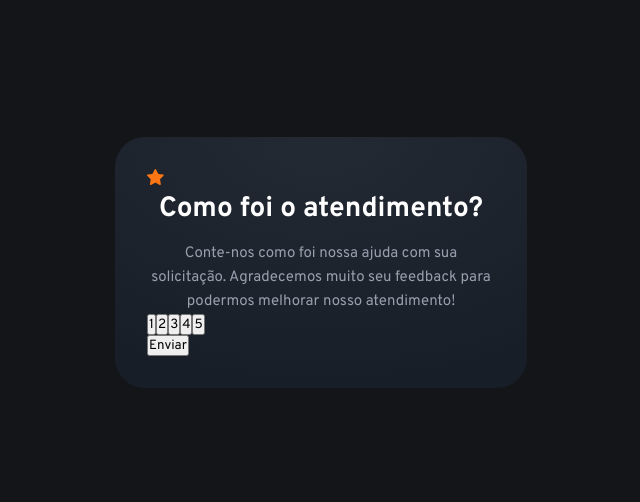
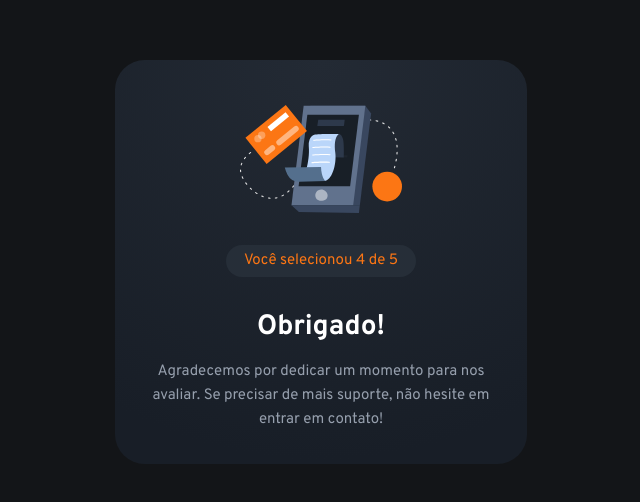
Before and after one commit to nicole-santana/feedback_trabalho, a React (Vite) app: page / in a window 1280 px wide. Shown: the part 138-640 px from the top of the page, without its empty margins (319-959 px from the left). Built offline with nearby package versions, Linux system fonts and the light colour scheme.

Commit message:
style: estilização completa

```diff
--- a/src/pages/Home.jsx
+++ b/src/pages/Home.jsx
@@ -1,8 +1,11 @@
-import { ButtonContainer, CardContainer, IconContainer } from "./Home.styles";
+import { ButtonContainer, CardContainer, IconContainer, ResultContainer } from "./Home.styles";
 import iconStarImg from "../assets/icon-star.svg"
+import thankYouImg from "../assets/illustration-thank-you.svg"
+export  function Home() {
+    let aparecerResultado = true
 
-export  function Home() {
   return (
+    aparecerResultado === false ? (
         <CardContainer>
             <IconContainer>
                 <img src={iconStarImg} alt="ícone de estrela" />
@@ -22,5 +25,17 @@ export  function Home() {
             <button>Enviar</button>
         </CardContainer>
 
+    ) : (
+        <CardContainer>
+            <img src={thankYouImg} alt="imagem de agradecimento" />
+
+            <ResultContainer>
+                <p>Você selecionou 4 de 5</p>
+            </ResultContainer>
+
+            <h1>Obrigado!</h1>
+            <p>Agradecemos por dedicar um momento para nos avaliar. Se precisar de mais suporte, não hesite em entrar em contato!</p>
+        </CardContainer>
+    )
   )
 }
--- a/src/pages/Home.styles.js
+++ b/src/pages/Home.styles.js
@@ -21,10 +21,87 @@ export const CardContainer = styled.div `
         text-align: center;
     }
 
+    & > button {
+        width: 100%;
+        padding-block: 1.1rem;
+        border-radius: 2.25rem;
+        border: none;
+        font-size: 1.5rem;
+        font-weight: 700;
+        letter-spacing: 2px;
+        text-transform: uppercase;
+        background: ${props => props.theme.submitButtonColor};
+        color: ${props => props.theme.white};
+        cursor: pointer;
+        transition: all .3s;
+
+        &:hover {
+            background: ${props => props.theme.white};
+            color: ${props => props.theme.submitButtonColor};
+        }
+    }
+
+    & > img {
+        display: block;
+        margin: 1.3rem auto 3.2rem;
+    }
 `
 export const IconContainer = styled.div`
+    background: ${props => props.theme.feedbackButtonColor};
+    width: 4.8rem;
+    height: 4.8rem;
+    border-radius: 50%;
+
+    display: flex;
+    justify-content: center;
+    align-items: center;
+
+    margin-bottom: 3rem;
 
 
 `
 
-export const ButtonContainer = styled.div``
+export const ButtonContainer = styled.div`
+    margin-top: 2.4rem;
+    margin-bottom: 3.2rem;
+    display: flex;
+    justify-content: space-between;
+
+    button {
+        width: 5.1rem;
+        height: 5.1rem;
+        border-radius: 50%;
+        border: none;
+        background: ${props => props.theme.feedbackButtonColor};
+        color: ${props => props.theme.feedbackButtonText};
+        font-weight: 700;
+        line-height: 2.4rem;
+        cursor: pointer;
+        transition: all .4s;
+
+        &:focus {
+            color: ${props => props.theme.white};
+            background: ${props => props.theme.feedbackButtonText};
+
+        }
+
+        &:hover {
+            color: ${props => props.theme.white};
+            background: ${props => props.theme.submitButtonColor};
+        }
+    }
+
+`
+
+export const ResultContainer = styled.p`
+    padding: 0.4rem 1.8rem;
+    background: ${props => props.theme.feedbackButtonColor};
+    width: fit-content;
+    margin-inline: auto;
+    margin-bottom: 3.2rem;
+    border-radius: 2.25rem;
+
+    p {
+        color: ${props => props.theme.submitButtonColor};
+    }
+`
```
Lines whose indentation alone changed are shown as unchanged.
